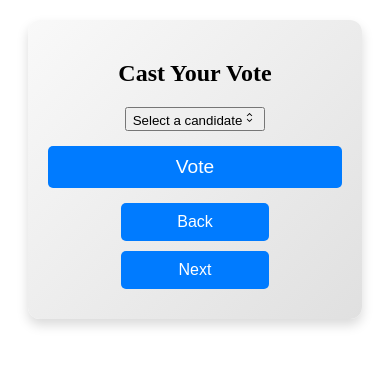
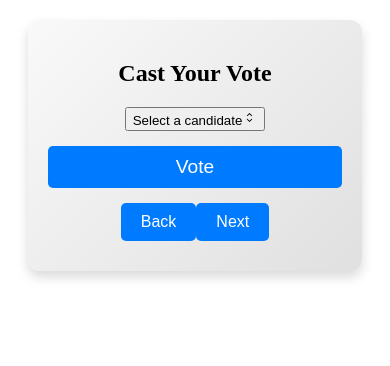
Before and after one commit to bc-rep-project/voting-dapp, a Next.js app: page /components/voting-interface in a window 390 px wide. Shown: the top 366 px of the page. Built offline with nearby package versions, Linux system fonts and the light colour scheme; what web3 would draw is missing.

Commit message:
Updated VotingInterface: Adjusted button layout and spacing for mobile versions

```diff
--- a/components/VotingInterface.tsx
+++ b/components/VotingInterface.tsx
@@ -58,6 +58,7 @@ export default function VotingInterface() {
         <Button type="submit" className="button spacing">Vote</Button>
 
       <div className="voting-interface-nav">
+          <div className="button-container">
               <Link href="/components/register-voter">
                <Button className="voting-interface-button back button-spacing">Back</Button>
               </Link>
@@ -65,6 +66,7 @@ export default function VotingInterface() {
                 <Button className="voting-interface-button next">Next</Button>
               </Link>
           </div>
+       </div>
     </form>
   );
 }
--- a/components/styles/VotingInterface.css
+++ b/components/styles/VotingInterface.css
@@ -13,19 +13,33 @@
     transition: background-color 0.3s ease;
 }
 
+/* Add this new class for the button container */
+.button-container {
+    display: flex;
+    justify-content: space-between;
+    width: 100%;
+}
 
+/* Update the responsive styles */
+@media (max-width: 768px) {
+    .button-container {
+        flex-direction: row;
+        justify-content: space-between;
+    }
 
-.form {
-  display: flex;
-  flex-direction: column;
-  align-items: center;
-  padding: 30px;
-  background: linear-gradient(135deg, #f9f9f9, #e0e0e0);
-  border-radius: 12px;
-  box-shadow: 0 6px 12px rgba(0, 0, 0, 0.15);
-  max-width: 450px;
-  margin: 40px auto;
-  animation: fadeIn 0.5s ease-in-out;
+    .voting-interface-nav {
+        flex-direction: column;
+        align-items: center;
+    }
+
+    .voting-interface-button {
+        width: 48%;
+        margin-bottom: 10px;
+    }
+
+    .voting-interface-button:not(:last-child) {
+        margin-right: 4%;
+    }
 }
 
 .button {
```
Also changed, not shown: 2 other files (tests, documents, lock files or other folders). Lines whose indentation alone changed are shown as unchanged.
